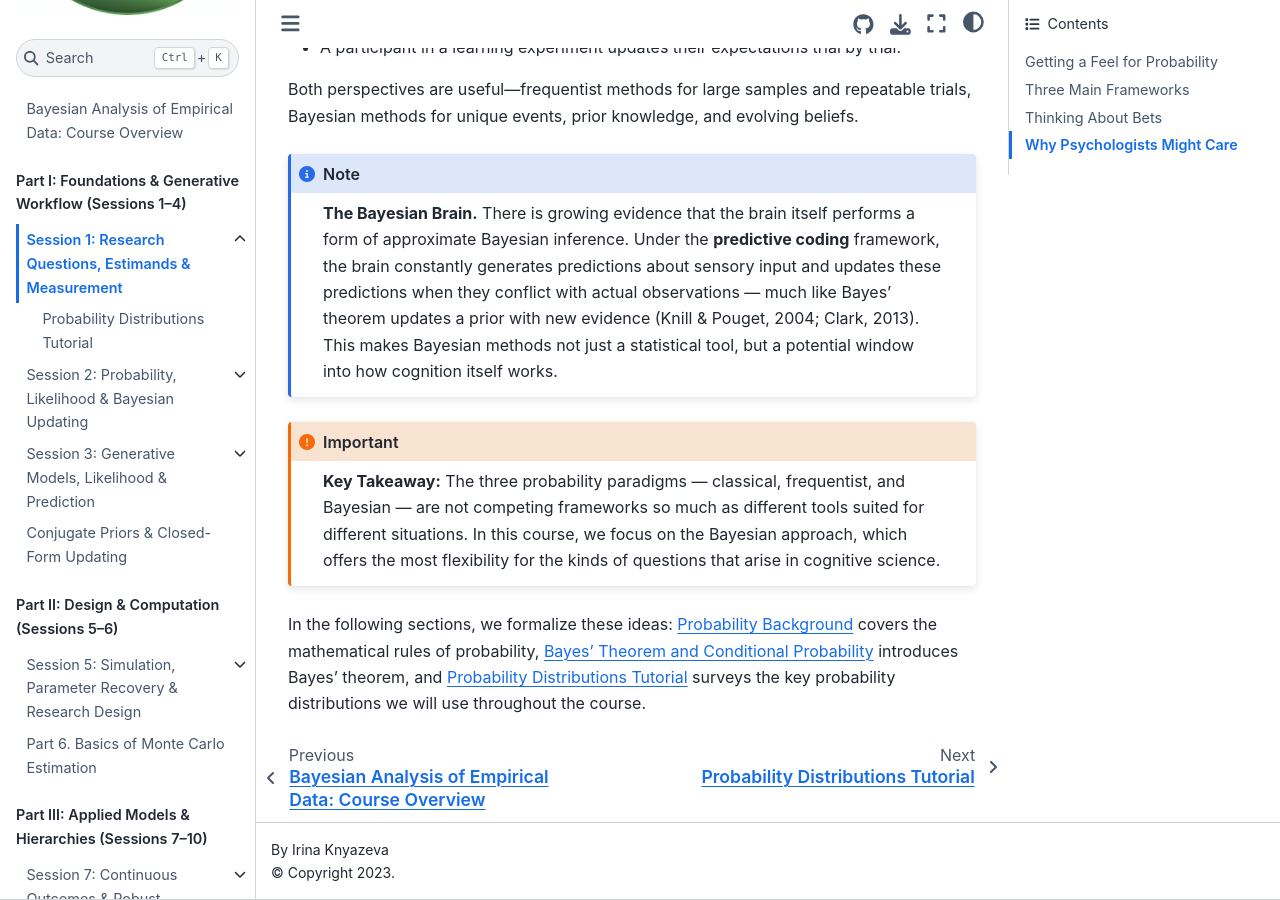
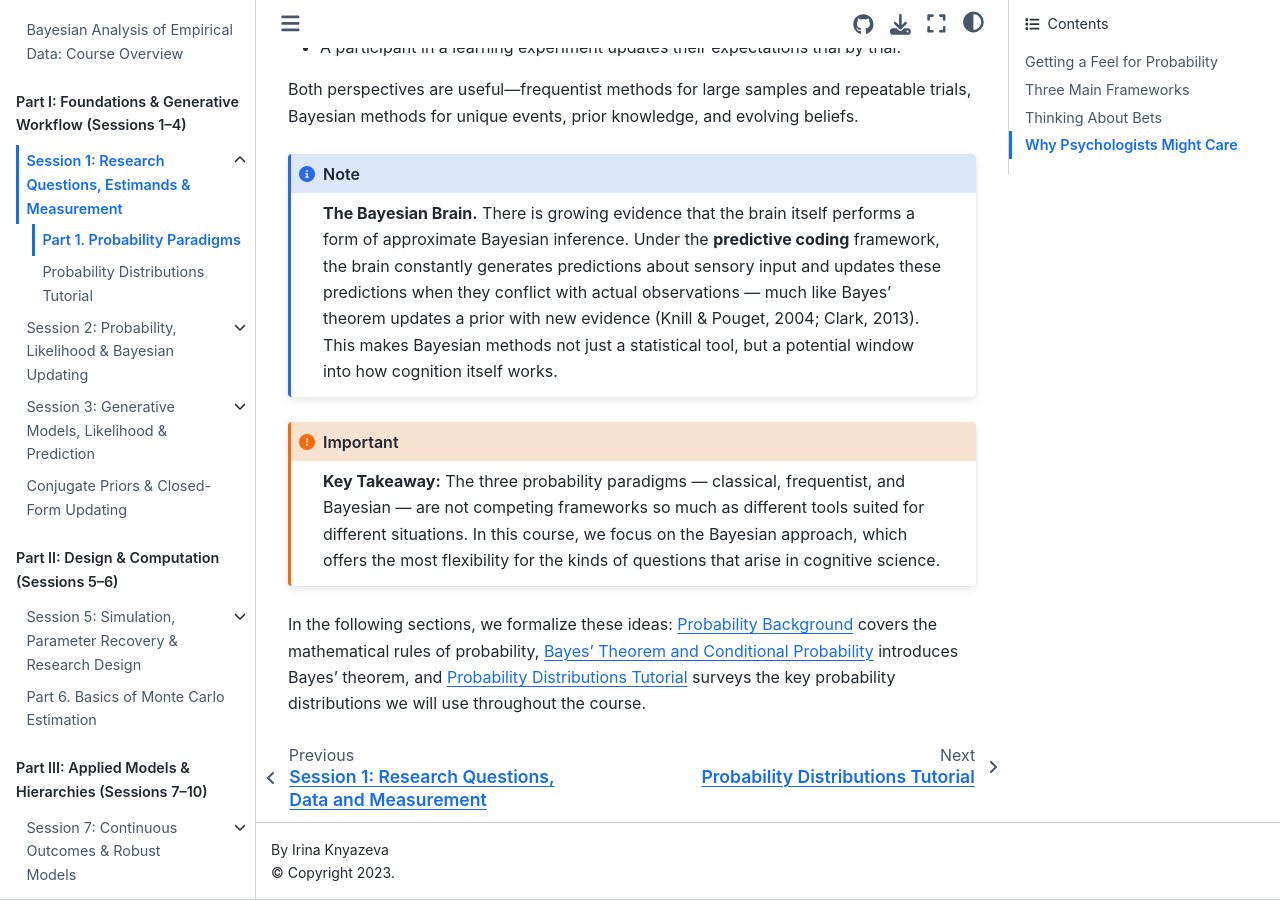
Before and after one commit to iknyazeva/bayes-cogsci-book, a Jupyter Book: the page built from 1.ProbabilityParadigms.md, in a window 1280 px wide and 900 px high, scrolled down 3300 px. Built offline with Jupyter Book 1.0.4 settings and Sphinx 7.4.7 and the Sphinx Book theme 1.1.4, drawn with Linux system fonts in a browser that asks for light colours; some of the changed lines change nothing that is shown; some of the changed text lies outside the part shown.

Commit message:
Add Session 1: Research Questions, Data and Measurement chapter and update TOC

````diff
--- /dev/null
+++ b/1.ResearchQuestionsDataMeasurement.md
@@ -0,0 +1,181 @@
+# Session 1: Research Questions, Data and Measurement
+
+## 1. Introduction: Starting from Substantive Problems
+
+Bayesian data analysis is often taught as an algorithmic sequence of probability distributions, Markov chain Monte Carlo (MCMC) samplers, and posterior density plots. In empirical research across the cognitive, social, and behavioural sciences, however, the most consequential errors occur **before** any likelihood or prior is formulated:
+
+1. Conflating an abstract **theoretical construct** (e.g. cognitive load, political trust, generalized intelligence) with a convenient but noisy or biased **observed indicator** (e.g. reaction time, a 5-point Likert survey item, IQ score).
+2. Ignoring **measurement error** and **construct validity**, leading to severe **attenuation bias** where estimated associations are systematically compressed toward zero—regardless of sample size.
+3. Defining sample properties rather than a well-specified **target population** and formal **mathematical estimand**.
+4. Mistaking a descriptive or predictive correlation for a causal effect without defining the counterfactual generative process.
+
+This opening chapter establishes the methodological foundation for the entire course. We learn how to translate substantive theories into formal measurement models, define precise estimands, audit empirical data provenance, and recognize why gathering more data ($N \to \infty$) only sharpens certainty around an invalid quantity if the measurement model is flawed.
+
+---
+
+## 2. Theoretical Questions vs. Empirical Estimands
+
+Empirical science begins with a substantive question about the world, not with statistical software. A vague intuition ("Does meditation improve wellbeing?") must be structured into an operational question:
+* Who is being studied?
+* What specific variation in the world is being compared or intervened upon?
+* Under what conditions would an empirical finding alter our prior beliefs?
+
+We classify all empirical questions into three fundamental categories:
+
+```{mermaid}
+graph TD
+    Problem["<b>Substantive Scientific Problem</b>"]
+    Problem --> Desc["<b>1. Descriptive Question</b><br><i>What is the distribution of Y in Population P?</i>"]
+    Problem --> Pred["<b>2. Predictive Question</b><br><i>What value of Y is expected given covariates X?</i>"]
+    Problem --> Causal["<b>3. Causal Question</b><br><i>How would Y change if we intervened on X?</i>"]
+
+    style Problem fill:#e8f4f8,stroke:#2b6cb0,stroke-width:2px
+    style Desc fill:#edfbf4,stroke:#2f855a,stroke-width:1.5px
+    style Pred fill:#fefcbf,stroke:#b7791f,stroke-width:1.5px
+    style Causal fill:#fed7d7,stroke:#c53030,stroke-width:1.5px
+```
+
+1. **Descriptive Questions**: Summarizing characteristics of a defined population (e.g. *"What is the average sleep duration among first-year university students in 2026?"*).
+2. **Predictive Questions**: Forecasting unobserved outcomes using observed covariates without requiring a mechanistic or causal claim (e.g. *"Given a patient's cognitive battery scores and age, what is the probability of clinical diagnosis within 24 months?"*).
+3. **Causal Questions**: Quantifying how an outcome would change under an explicit intervention or counterfactual assignment (e.g. *"What is the average change in working memory capacity if individuals complete 20 hours of training versus an active control?"*).
+
+---
+
+## 3. Constructs, Operationalization, and Indicators
+
+In cognitive and social sciences, the central concepts of interest are rarely directly observable:
+* **Latent Construct ($T_i$)**: The unobserved theoretical variable (e.g. latent verbal ability, political alienation, working memory capacity).
+* **Observed Indicator ($Y_i$)**: The recorded empirical score (e.g. number of words recalled on a list, score on a 7-point Likert agreement scale, response latency in milliseconds).
+* **Measurement Error ($\epsilon_i$)**: The discrepancy between the true construct state and the recorded measurement.
+
+Under the classical test theory model:
+
+$$Y_i = T_i + \epsilon_i$$
+
+where $\mathbb{E}[\epsilon_i \mid T_i] = 0$ and $\text{Var}(\epsilon_i) = \sigma_\epsilon^2$.
+
+### The Two Dimensions of Measurement Quality
+
+1. **Reliability (Precision / Consistency)**: The ratio of true construct variance to total observed variance:
+   $$\rho_{YY} = \frac{\text{Var}(T)}{\text{Var}(Y)} = \frac{\sigma_T^2}{\sigma_T^2 + \sigma_\epsilon^2} \in [0, 1]$$
+   High reliability means repeated measurements on the same stable unit yield nearly identical numbers.
+2. **Validity (Construct Authenticity / Truth)**: The degree to which the indicator measures the *intended* theoretical construct rather than an irrelevant confounder.
+
+:::{important}
+**High Reliability Does Not Imply High Validity!**
+A digital millisecond timer measuring reaction time on a touch screen may have $\rho \approx 0.99$ (hyper-reliable), but if used as a proxy for abstract reasoning ability, it has near-zero construct validity (it measures motor dexterity and visual reflexes).
+:::
+
+---
+
+## 4. Classical Measurement Error & Attenuation Bias
+
+What happens when an independent predictor variable $X$ is measured with noise?
+
+Suppose the true relationship between a latent predictor $T_i$ and an outcome $Y_i$ is linear:
+
+$$Y_i = \alpha + \beta_{\text{true}} T_i + \nu_i, \quad \nu_i \sim \mathcal{N}(0, \sigma_\nu^2)$$
+
+Instead of observing $T_i$, the researcher observes a noisy proxy indicator:
+
+$$X_i = T_i + \epsilon_i, \quad \epsilon_i \sim \mathcal{N}(0, \sigma_\epsilon^2), \quad \epsilon_i \perp T_i, \nu_i$$
+
+When we regress $Y$ on the observed $X$, the estimated regression slope converges to:
+
+$$\beta_{\text{obs}} = \frac{\text{Cov}(X, Y)}{\text{Var}(X)} = \frac{\text{Cov}(T + \epsilon, \alpha + \beta_{\text{true}} T + \nu)}{\text{Var}(T + \epsilon)}$$
+
+Since $\text{Cov}(\epsilon, T) = 0$ and $\text{Cov}(\epsilon, \nu) = 0$:
+
+$$\beta_{\text{obs}} = \frac{\beta_{\text{true}} \text{Var}(T)}{\text{Var}(T) + \sigma_\epsilon^2} = \beta_{\text{true}} \cdot \left(\frac{\sigma_T^2}{\sigma_T^2 + \sigma_\epsilon^2}\right) = \beta_{\text{true}} \cdot \rho_{XX}$$
+
+:::{warning}
+**The "Big Data" Fallacy**:
+If predictor reliability is $\rho_{XX} = 0.60$, the observed regression coefficient is attenuated by **40% toward zero**. Gathering $N = 10,000,000$ observations does **not** cure this bias—it only gives an extraordinarily narrow confidence interval around the *wrong* (attenuated) number.
+:::
+
+---
+
+## 5. Case Study: Composite Indicators & The Human Development Index
+
+```{note}
+**Case Reference:** Gelman, Hill, Vehtari (2021), *Regression and Other Stories*, Section 2.2.
+```
+
+The Human Development Index (HDI) is a composite statistic summarizing health, education, and standard of living across nations:
+
+$$\text{HDI} = \left( I_{\text{Health}} \cdot I_{\text{Education}} \cdot I_{\text{Income}} \right)^{1/3}$$
+
+Where:
+* $I_{\text{Health}} = \frac{\text{Life Expectancy} - 20}{85 - 20}$
+* $I_{\text{Education}} = \frac{1}{2}\left( \frac{\text{Mean Schooling}}{15} + \frac{\text{Expected Schooling}}{18} \right)$
+* $I_{\text{Income}} = \frac{\ln(\text{GNI per capita}) - \ln(100)}{\ln(75,000) - \ln(100)}$
+
+### Key Methodological Insights:
+1. **Mathematical Transformations Reflect Value Choices**: Using $\ln(\text{Income})$ assumes diminishing marginal returns to wealth for human flourishing.
+2. **Geometric vs. Arithmetic Mean**: A geometric mean penalizes extreme imbalance between health, education, and income, preventing a rich nation with zero schooling from scoring high.
+3. **Measurement Level**: An aggregate country index obscures internal inequality and regional disparities within nations.
+
+---
+
+## 6. Observational Units, Sampling Frames & Target Populations
+
+Statistical inference is never about a dataset in isolation; it is about generalizing from an observed sample to a broader population:
+
+1. **Target Population ($\mathcal{P}_{\text{target}}$)**: The universe of units to which scientific conclusions apply.
+2. **Sampling Frame ($\mathcal{S}_{\text{frame}}$)**: The operational mechanism used to access units (e.g. voter registration lists, mobile numbers).
+3. **Realized Sample ($n$)**: The units successfully measured.
+
+```
+┌────────────────────────────────────────────────────────┐
+│ Target Population P_target (All adults aged 18–65)     │
+│   ┌────────────────────────────────────────────────┐   │
+│   │ Sampling Frame S_frame (Registered numbers)    │   │
+│   │   ┌────────────────────────────────────────┐   │   │
+│   │   │ Realized Sample n (Completed surveys)  │   │   │
+│   │   └────────────────────────────────────────┘   │   │
+│   └────────────────────────────────────────────────┘   │
+└────────────────────────────────────────────────────────┘
+```
+
+* **Coverage Error**: Key segments of $\mathcal{P}_{\text{target}}$ absent from $\mathcal{S}_{\text{frame}}$.
+* **Nonresponse Selection Bias**: When participation probability depends on the outcome variable ($\mathbb{P}(R=1 \mid Y) \neq \mathbb{P}(R=1)$).
+
+---
+
+## 7. Concept Check Questions
+
+```{dropdown} ❓ Question 1: The Large Sample Fallacy
+**Question**: An algorithm analyzes 5 million social media posts to measure depression ($\rho_{XX} = 0.30$). The analyst claims the huge sample size eliminates measurement noise. Is this correct?
+
+**Answer**: **No.** Large $N$ eliminates sampling variance ($\text{SE} \to 0$), but has zero impact on attenuation bias. The estimated slope will converge with extreme precision to $0.30 \times \beta_{\text{true}}$ (a 70% underestimation).
+```
+
+```{dropdown} ❓ Question 2: Reliability vs. Validity
+**Question**: Can an indicator have high reliability but low validity? Can it have high validity but low reliability?
+
+**Answer**:
+* **High Reliability, Low Validity**: Yes. A precise timer measuring reaction time is highly reliable ($\rho \approx 0.99$), but invalid for measuring abstract morality.
+* **High Validity, Low Reliability**: Conceptually an indicator might target the true construct (e.g. an essay prompt testing deep thinking), but if scoring is wildly inconsistent across raters, its observed reliability is low.
+```
+
+---
+
+## 8. Cumulative Research Protocol: Task 1
+
+In your final research project, you will build a complete Bayesian research protocol. Complete **Milestone 1** for your proposed dataset:
+
+1. **Substantive Question**: State your core scientific question in 1–2 sentences.
+2. **Inferential Mode**: Declare whether your inquiry is *Descriptive*, *Predictive*, or *Causal*.
+3. **Theoretical Constructs**: Name the unobserved construct for both predictor ($T_X$) and outcome ($T_Y$).
+4. **Empirical Indicators**: Name the exact observed variables, scale types, and measurement units.
+5. **Observational Unit**: Specify the unit $i$ (person, trial, clinic) and any clustering structure $j$.
+6. **Target Population**: Define the boundary of $\mathcal{P}_{\text{target}}$ and evaluate potential coverage/selection errors.
+7. **Mathematical Estimand**: Write the formal mathematical quantity $\theta$ to be learned.
+
+---
+
+## References
+
+```{bibliography}
+:filter: docname in docnames
+```
--- a/_toc.yml
+++ b/_toc.yml
@@ -6,9 +6,10 @@
 parts:
   - caption: "Part I: Foundations & Generative Workflow (Sessions 1–4)"
     chapters:
-      - file: 1.ProbabilityParadigms
+      - file: 1.ResearchQuestionsDataMeasurement
         title: "Session 1: Research Questions, Estimands & Measurement"
         sections:
+          - file: 1.ProbabilityParadigms
           - file: 1.Distributions
       - file: 1.BayesTheorem
         title: "Session 2: Probability, Likelihood & Bayesian Updating"
````
